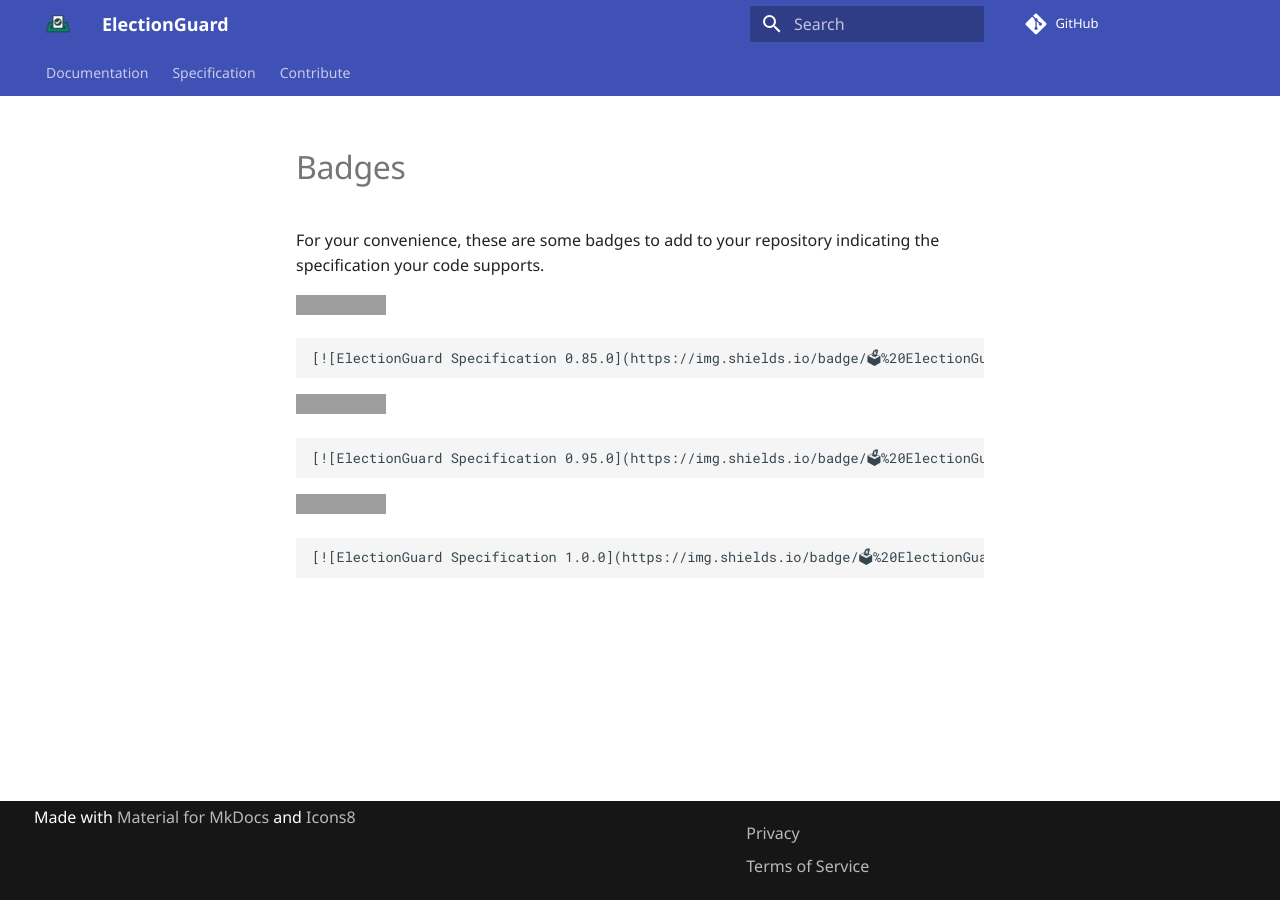
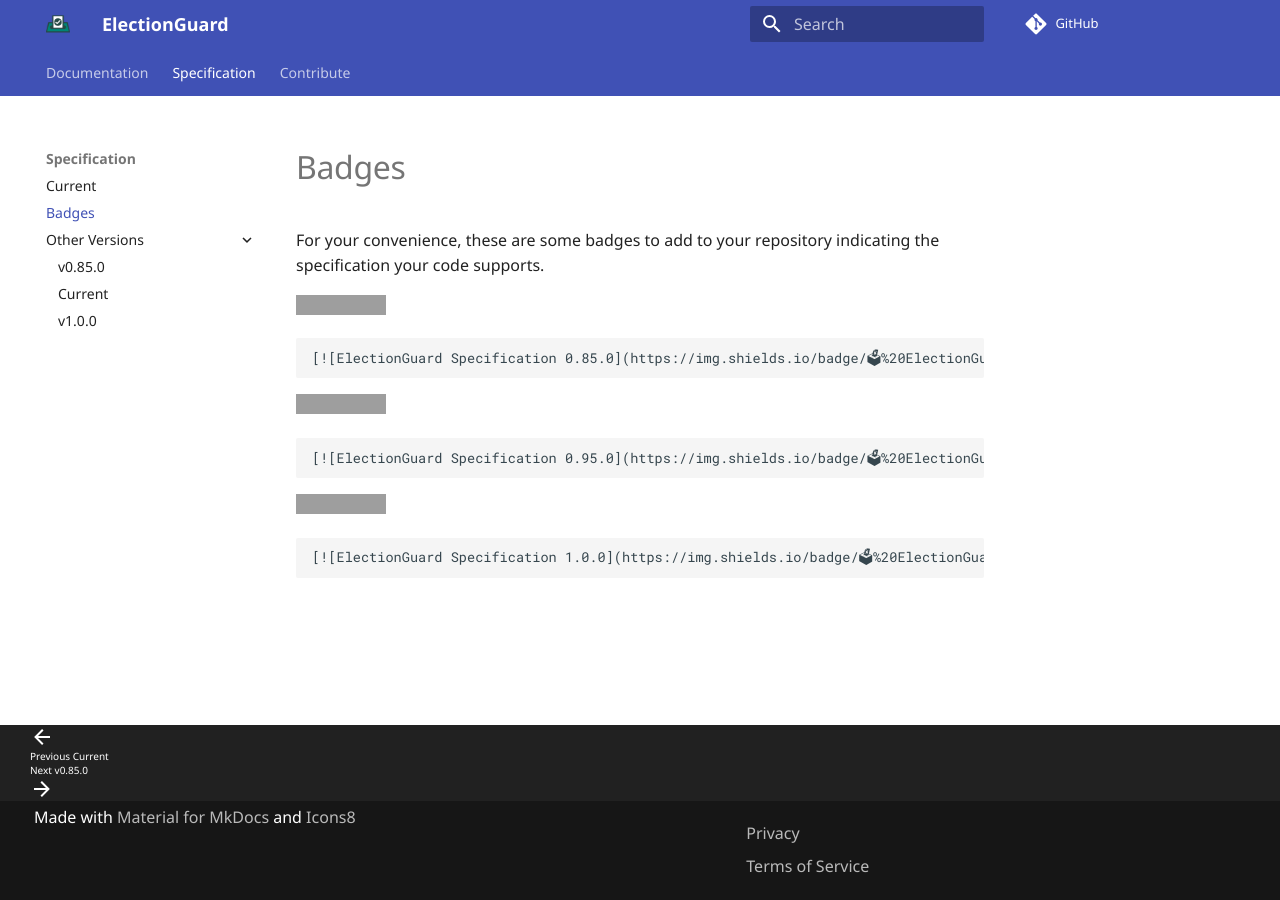
Before and after one commit to Election-Tech-Initiative/electionguard, an MkDocs documentation site: the page built from docs/spec/Badges.md, in a window 1280 px wide. Built offline with MkDocs 1.6.1 and Material for MkDocs 9.7.7, drawn with Linux system fonts in a browser that asks for light colours; some web fonts are replaced; comment, search, counter and statistics services are not loaded; grey boxes are pictures that could not be loaded.

Commit message:
Add Badges.md to mkdocs.yml

```diff
--- a/mkdocs.yml
+++ b/mkdocs.yml
@@ -35,6 +35,7 @@
           - Data Format: develop/Data_Format.md
   - Specification:
       - Current: spec/0.95.0/1_Overview.md
+      - Badges: spec/Badges.md
       - Other Versions:
           - v0.85.0: spec/0.85.0/1_Overview.md
           - v0.95.0: spec/0.95.0/1_Overview.md
```
